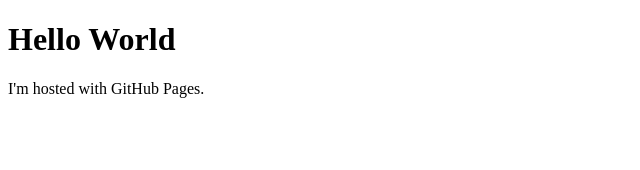
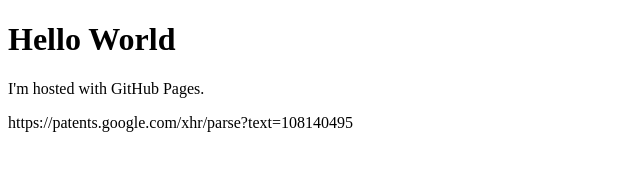
Before and after one commit to ides13/patentapps, a plain HTML site: page index.html in a window 1280 px wide. Shown: the whole page, without its empty margins (0-640 px from the left). Drawn offline with Linux system fonts and the light colour scheme.

Commit message:
Update index.html

```diff
--- a/index.html
+++ b/index.html
@@ -3,5 +3,6 @@
 <body>
 <h1>Hello World</h1>
 <p>I'm hosted with GitHub Pages.</p>
+<p>https://patents.google.com/xhr/parse?text=108140495</p>
 </body>
 </html>
```
